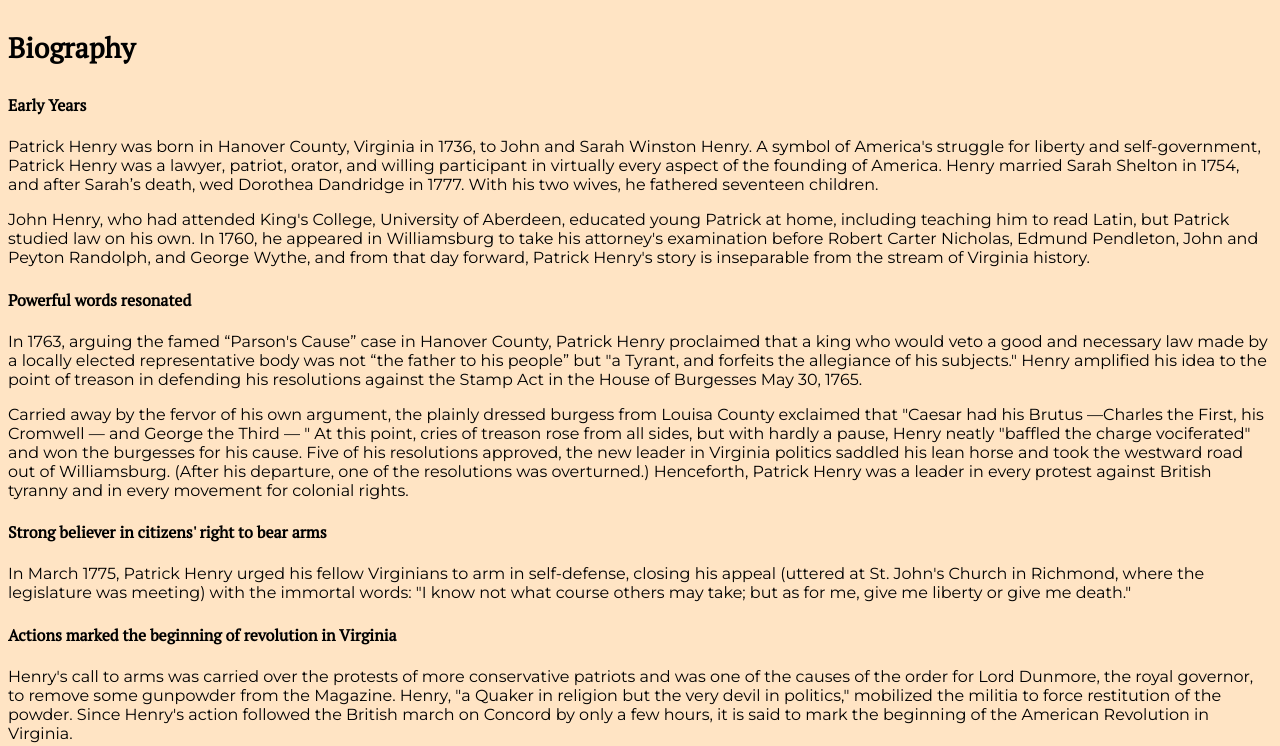
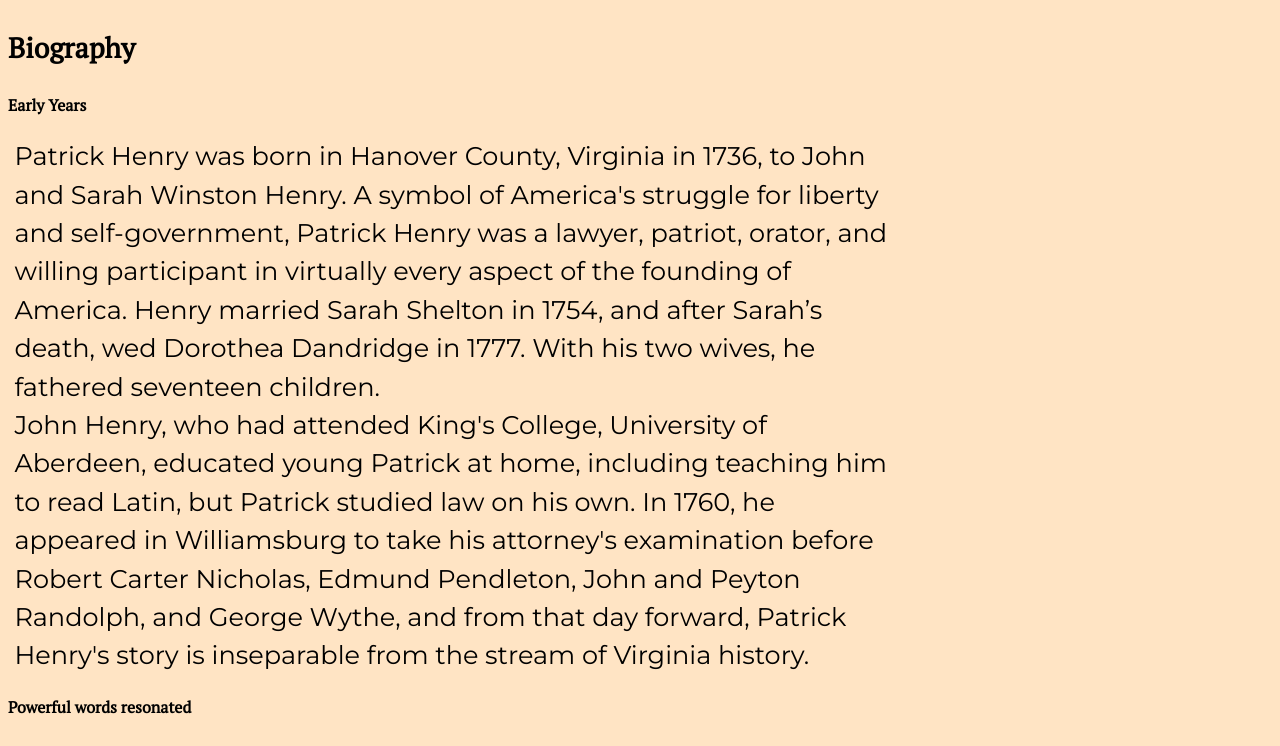
Before and after one commit to Cwhite213/Bio, a plain HTML site: page Project-1/index.html in a window 1280 px wide. Shown: the part 1220-1966 px from the top of the page. Drawn offline with Linux system fonts and the light colour scheme.

Commit message:
made body text scalable

```diff
--- a/Project-1/styles.css
+++ b/Project-1/styles.css
@@ -4,6 +4,10 @@
 }
 p, li {
     font-family: 'Montserrat', sans-serif;
+    width: 52ch;
+    font-size: 2vw;
+    line-height: 1.5;
+    margin: 0 .5vw;
 }
 
 h1 {
```
